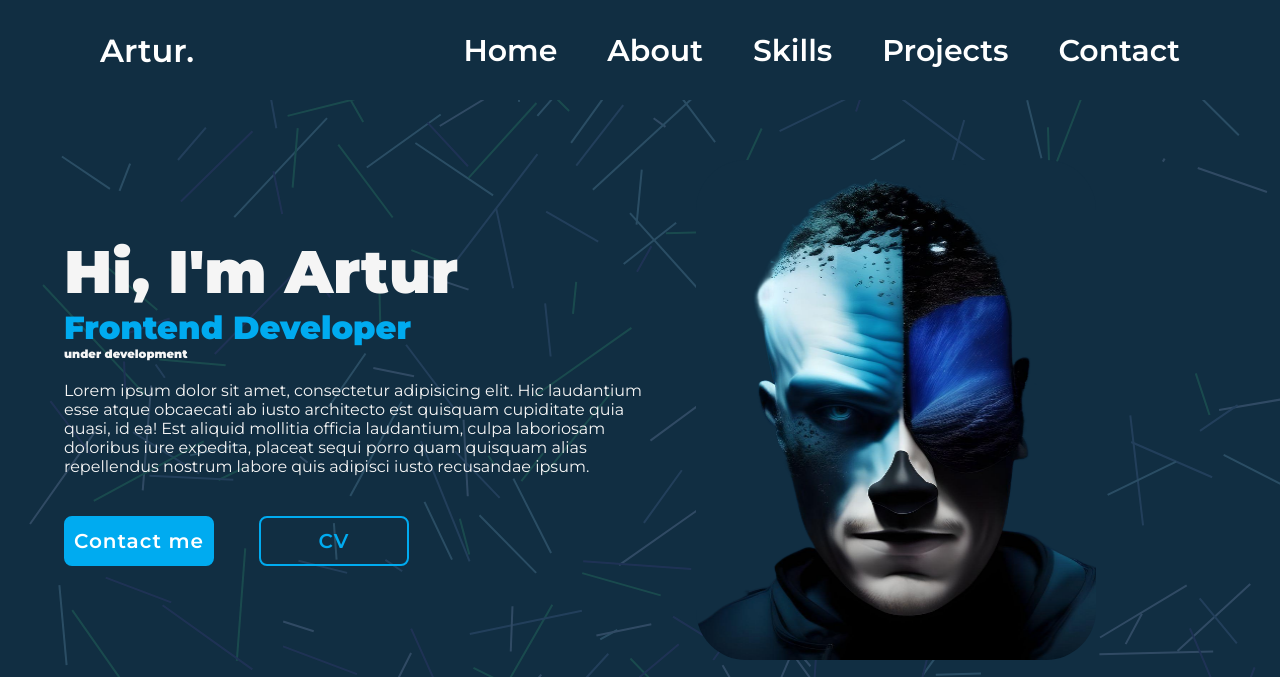
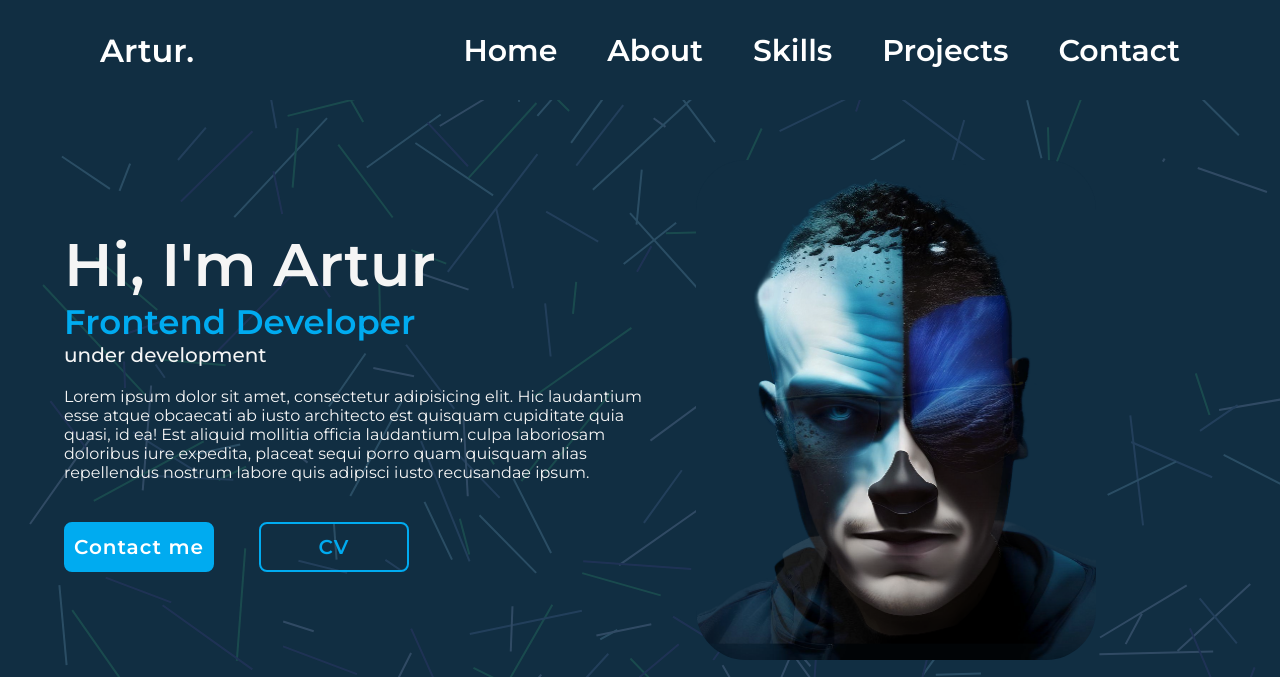
Before and after one commit to artur87a/Portfolio-nettside-30.10, a plain HTML site: page index.html in a window 1280 px wide. Shown: the top 677 px of the page. Drawn offline with Linux system fonts and the light colour scheme.

Commit message:
v.999999999

```diff
--- a/index.html
+++ b/index.html
@@ -8,7 +8,7 @@
     <link rel="preconnect" href="https://fonts.googleapis.com" />
     <link rel="preconnect" href="https://fonts.gstatic.com" crossorigin />
     <link
-      href="https://fonts.googleapis.com/css2?family=Montserrat:wght@100;200;400;600;900&display=swap"
+      href="https://fonts.googleapis.com/css2?family=Montserrat:wght@100;200;300;400;500;600;900&display=swap"
       rel="stylesheet"
     />
     <script
--- a/sass/style.scss
+++ b/sass/style.scss
@@ -127,12 +127,17 @@ body {
   }
   .home-content h1 {
     font-size: 60px;
-    font-weight: 700;
+    font-weight: 600;
   }
 
   .home-content h3 {
-    font-size: 32px;
+    font-size: 34px;
     color: #00abf0;
+    font-weight: 600;
+  }
+  .home-content h4{
+    font-size: 20px;
+    font-weight:500;
   }
 
   .home-content .btn-box {
@@ -260,7 +265,7 @@ body {
       transition: 1s ease-in-out;
     }
     .image2 {
-      opacity: 0;
+      opacity: 10%;
       transition: 1s ease-in-out;
     }
     .image2:hover {
```
Also changed, not shown: css/style.css, 1 other file.
